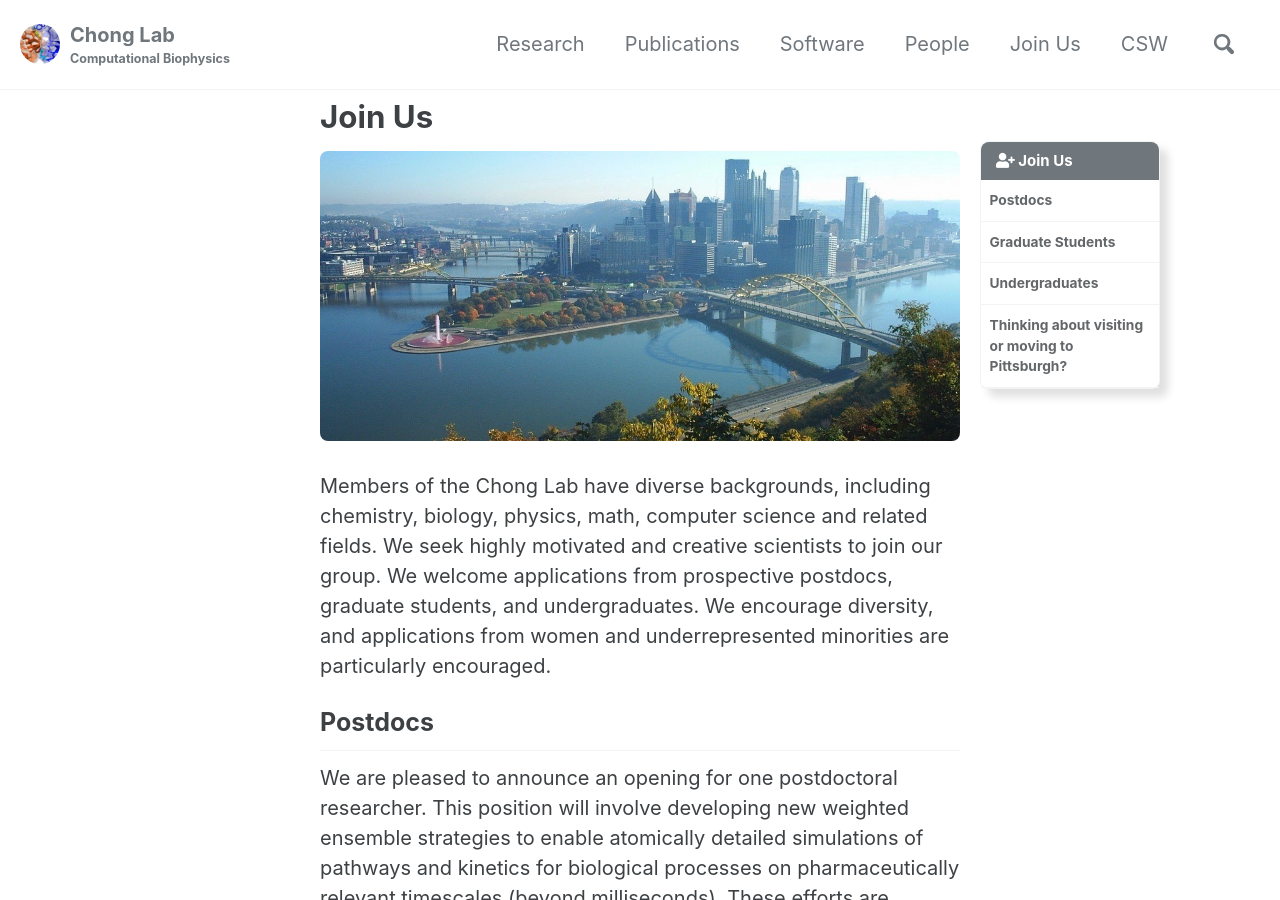
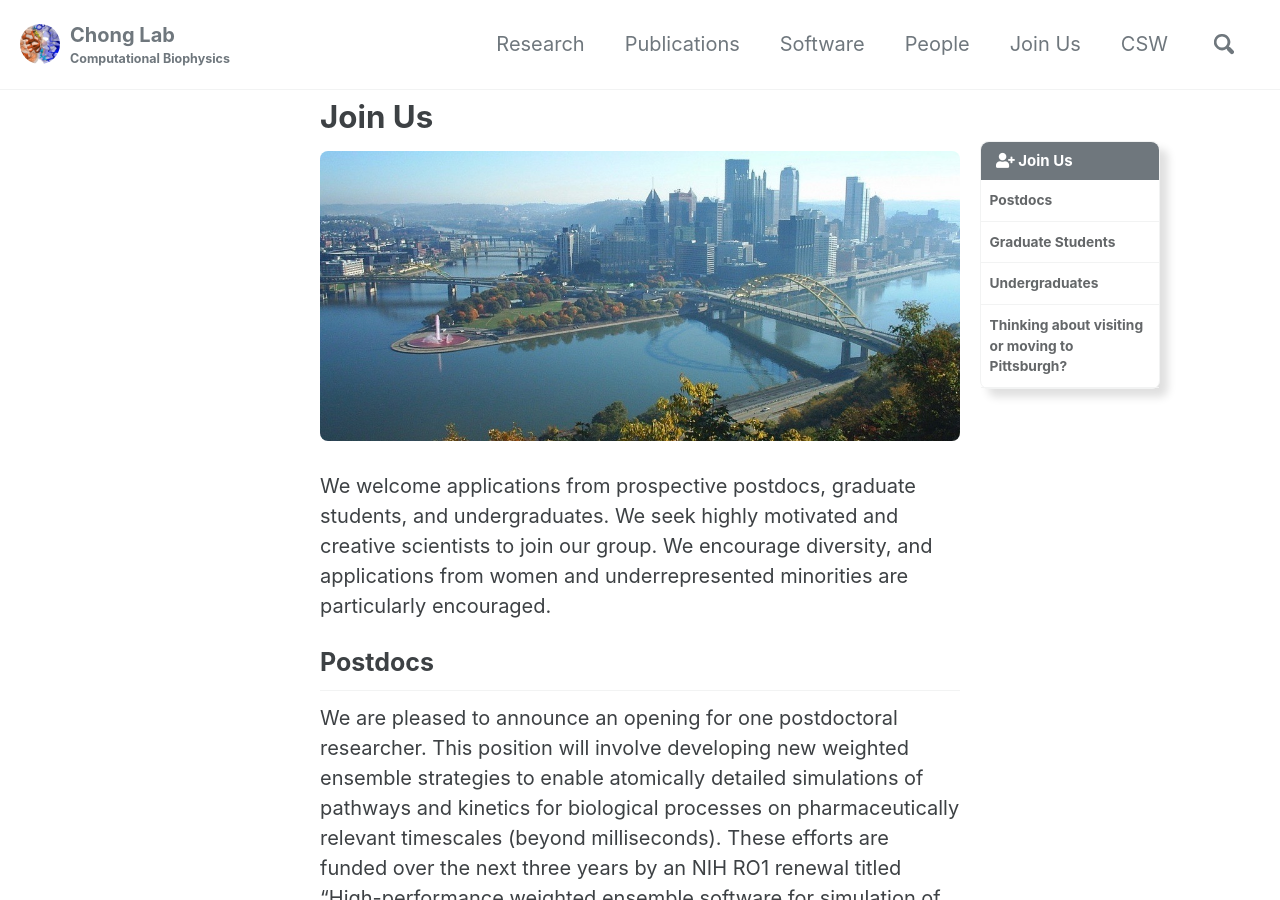
Before and after one commit to darianyang/mm-github-pages-test, a Jekyll site: the page built from _pages/join_us.md, in a window 1280 px wide and 900 px high. Built offline with Jekyll 4.4.1, drawn with Linux system fonts in a browser that asks for light colours; cached includes are drawn as plain includes.

Commit message:
Update join_us.md

```diff
--- a/_pages/join_us.md
+++ b/_pages/join_us.md
@@ -9,7 +9,7 @@
 
 {% include figure image_path="/assets/images/pittsburgh.jpg" alt="Pittsburgh Panorama" %}
 
-Members of the Chong Lab have diverse backgrounds, including chemistry, biology, physics, math, computer science and related fields. We seek highly motivated and creative scientists to join our group. We welcome applications from prospective postdocs, graduate students, and undergraduates. We encourage diversity, and applications from women and underrepresented minorities are particularly encouraged.
+We welcome applications from prospective postdocs, graduate students, and undergraduates. We seek highly motivated and creative scientists to join our group. We encourage diversity, and applications from women and underrepresented minorities are particularly encouraged.
 
 ## Postdocs
 We are pleased to announce an opening for one postdoctoral researcher. This position will involve developing new weighted ensemble strategies to enable atomically detailed simulations of pathways and kinetics for biological processes on pharmaceutically relevant timescales (beyond milliseconds). These efforts are funded over the next three years by an NIH RO1 renewal titled “High-performance weighted ensemble software for simulation of complex bio-events”. Applications will involve collaborations with experimental labs to characterize the mechanisms of complex processes such as large-scale protein conformational transitions, allosteric protein (un)binding, and/or (un)folding of protein mimetics. The postdoc may also participate in our collaboration with OpenEye Scientific to integrate the [WESTPA software](https://westpa.github.io/westpa) with the [Orion Cloud Computing Platform](https://www.eyesopen.com/orion) to streamline the execution of large-scale weighted ensemble simulations on Amazon Web Services as well as typical clusters.
```
